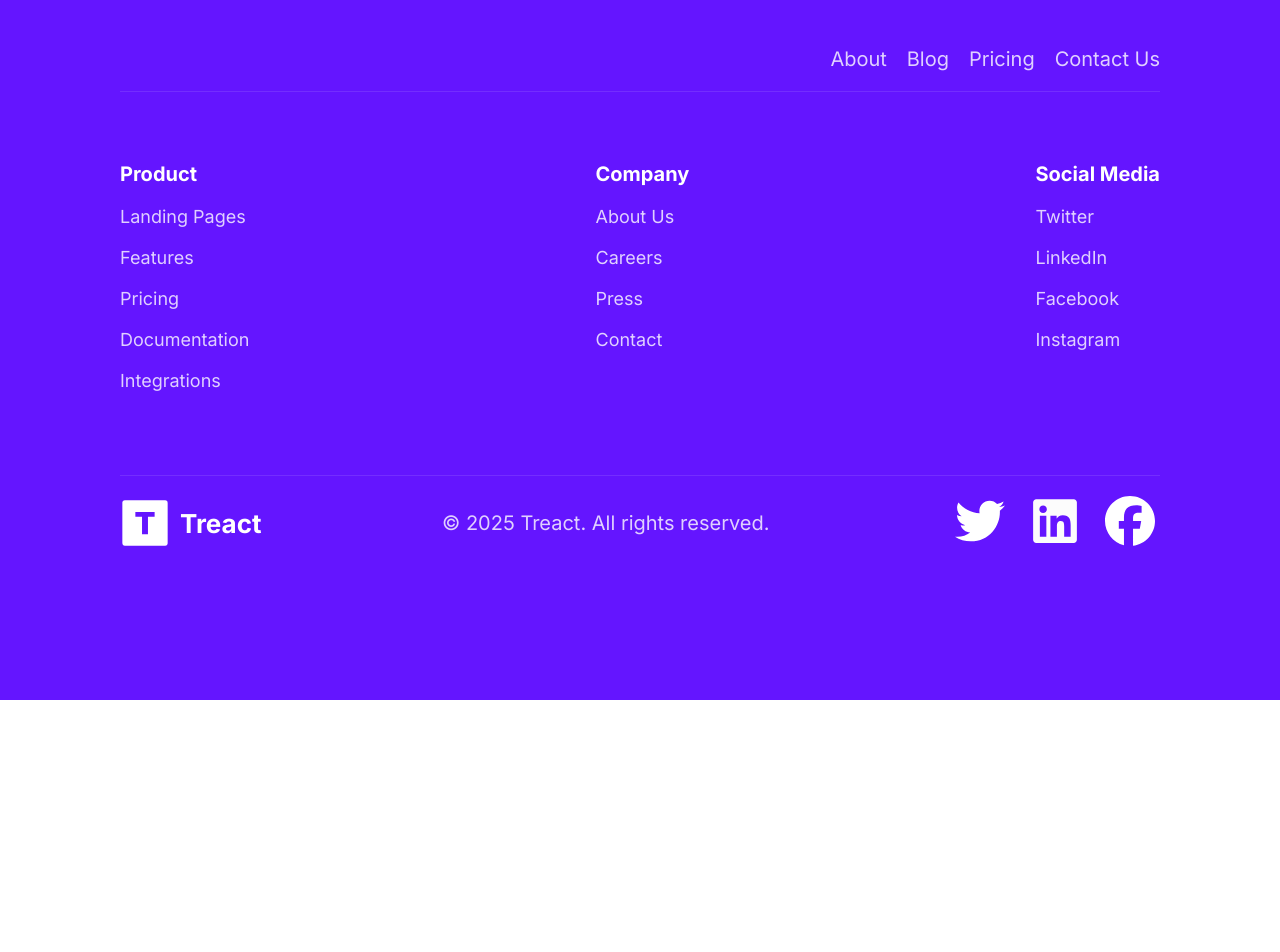
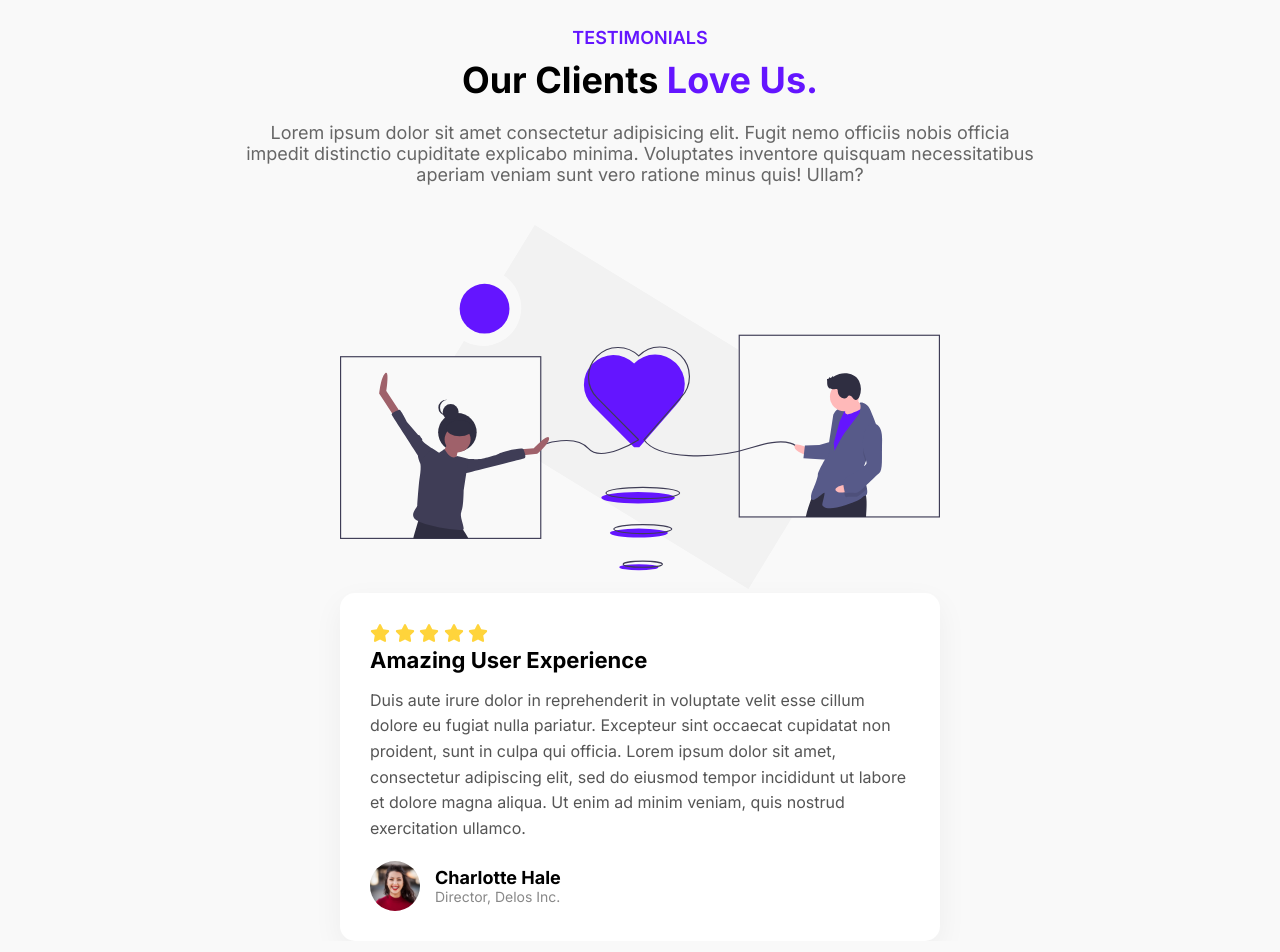
Before and after one commit to Camacho-A/FES---Treact, a plain HTML site: page index.html in a window 1280 px wide. Shown: the part 4760-5712 px from the top of the page. Before the commit the page ends 5460 px from the top, so only its background shows below. Drawn offline with Linux system fonts and the light colour scheme.

Commit message:
Testimonial Styles Added

```diff
--- a/index.html
+++ b/index.html
@@ -43,7 +43,9 @@
 						</li>
 
 						<li class="header__menu-item">
-							<a href="#signup" class="button header__menu-link button--signup">Sign Up</a>
+							<a href="#signup" class="button header__menu-link button--signup"
+								>Sign Up</a
+							>
 						</li>
 					</ul>
 				</nav>
@@ -377,6 +379,64 @@
 			</div>
 		</section>
 
+		<!-- Testimonials Section -->
+		<section class="testimonials">
+			<div class="container testimonials__container">
+				<h2 class="testimonials__tag purple">Testimonials</h2>
+				<h1 class="testimonials__title">
+					Our Clients <span class="purple">Love Us.</span>
+				</h1>
+				<p class="testimonials__description">
+					Lorem ipsum dolor sit amet consectetur adipisicing elit. Fugit nemo
+					officiis nobis officia impedit distinctio cupiditate explicabo minima.
+					Voluptates inventore quisquam necessitatibus aperiam veniam sunt vero
+					ratione minus quis! Ullam?
+				</p>
+				<div class="testimonials__image-container">
+					<img
+						src="./assets/love-illustration.c759090fa833369ad6ffb6eb19cacb3e.svg"
+						class="testimonials__image"
+					/>
+				</div>
+
+				<div class="testimonials__content">
+					<div class="testimonials__grid">
+						<div class="testimonial">
+							<div class="testimonial__icon">
+								<i><img src="./assets/star-solid.svg" alt="Affordable" /></i>
+								<i><img src="./assets/star-solid.svg" alt="Affordable" /></i>
+								<i><img src="./assets/star-solid.svg" alt="Affordable" /></i>
+								<i><img src="./assets/star-solid.svg" alt="Affordable" /></i>
+								<i><img src="./assets/star-solid.svg" alt="Affordable" /></i>
+							</div>
+
+							<h3 class="testimonial__title">Amazing User Experience</h3>
+							<p class="testimonial__para">
+								Duis aute irure dolor in reprehenderit in voluptate velit esse
+								cillum dolore eu fugiat nulla pariatur. Excepteur sint occaecat
+								cupidatat non proident, sunt in culpa qui officia. Lorem ipsum
+								dolor sit amet, consectetur adipiscing elit, sed do eiusmod
+								tempor incididunt ut labore et dolore magna aliqua. Ut enim ad
+								minim veniam, quis nostrud exercitation ullamco.
+							</p>
+						</div>
+						<div class="testimonial__bottom">
+							<div class="testimonial__profile">
+								<img
+									src="./assets/photo-1494790108377-be9c29b29330.avif"
+									alt=""
+								/>
+								<div class="testimonial__details">
+									<h2 class="testimonial__name">Charlotte Hale</h2>
+									<p class="testimonial__role">Director, Delos Inc.</p>
+								</div>
+							</div>
+						</div>
+					</div>
+				</div>
+			</div>
+		</section>
+
 		<!-- Footer -->
 		<footer class="footer">
 			<div class="container footer__container">
--- a/styles.css
+++ b/styles.css
@@ -65,7 +65,7 @@ html {
 	list-style: none;
 	display: flex;
 	gap: 30px;
-	margin:0 50px;
+	margin: 0 50px;
 	padding: 0 50px;
 }
 
@@ -355,7 +355,6 @@ html {
 	flex-direction: column;
 	gap: 20px;
 	max-width: 50%;
-
 }
 
 .value {
@@ -381,9 +380,7 @@ html {
 	display: flex;
 	align-items: center;
 	justify-content: center;
-
-}
-
+}
 
 .value__icon img {
 	width: 40px;
@@ -560,6 +557,134 @@ html {
 	filter: brightness(1.05);
 }
 
+/* Testimonials Section */
+.testimonials {
+	padding: 80px 20px;
+	background-color: #f9f9f9;
+	text-align: center;
+}
+
+.testimonials__container {
+	max-width: 1200px;
+	margin: 0 auto;
+	display: flex;
+	flex-direction: column;
+	align-items: center;
+}
+
+.testimonials__tag {
+	font-size: 18px;
+	font-weight: 600;
+	text-transform: uppercase;
+	color: #6415ff;
+	margin-bottom: 10px;
+}
+
+.testimonials__title {
+	font-size: 36px;
+	font-weight: 800;
+	margin-bottom: 20px;
+}
+
+.testimonials__description {
+	font-size: 18px;
+	color: #666;
+	max-width: 800px;
+	margin: 0 auto 40px;
+}
+
+.testimonials__content {
+	display: flex;
+	flex-wrap: wrap;
+	align-items: center;
+	justify-content: space-between;
+	gap: 40px;
+}
+
+.testimonials__grid {
+	flex: 1;
+	min-width: 300px;
+	max-width: 600px;
+	background-color: white;
+	padding: 30px;
+	border-radius: 15px;
+	box-shadow: 0 10px 30px rgba(0, 0, 0, 0.05);
+	text-align: left;
+}
+
+.testimonial__stars {
+	display: flex;
+	gap: 6px;
+	margin-bottom: 20px;
+}
+
+.testimonial__icon {
+	display: inline-block;
+}
+
+.testimonial__icon img {
+	width: 20px;
+	height: 20px;
+}
+
+.testimonial__title {
+	font-size: 22px;
+	font-weight: 700;
+	margin-bottom: 15px;
+}
+
+.testimonial__para {
+	font-size: 16px;
+	color: #555;
+	line-height: 1.6;
+	margin-bottom: 20px;
+}
+
+.testimonial__bottom {
+	display: flex;
+	align-items: center;
+	margin-top: 20px;
+}
+
+.testimonial__profile {
+	display: flex;
+	align-items: center;
+	gap: 15px;
+}
+
+.testimonial__profile img {
+	width: 50px;
+	height: 50px;
+	border-radius: 50%;
+}
+
+.testimonial__details {
+	display: flex;
+	flex-direction: column;
+}
+
+.testimonial__name {
+	font-size: 18px;
+	font-weight: bold;
+	margin: 0;
+}
+
+.testimonial__role {
+	font-size: 14px;
+	color: #888;
+}
+
+.testimonials__image-container {
+	flex: 1;
+	max-width: 600px;
+	text-align: center;
+}
+
+.testimonials__image {
+	max-width: 100%;
+	height: auto;
+}
+
 /* Footer */
 .footer {
 	background: #6415ff;
@@ -600,7 +725,7 @@ html {
 .footer__menu {
 	list-style: none;
 	display: flex;
-	gap: 20px;
+	gap: 100px;
 }
 
 .footer__menu-item {
@@ -743,8 +868,17 @@ html {
 		padding: 10px 15px;
 	}
 
+	.header__brand {
+		gap: 0;
+		margin-top: 10px;
+	}
+	.header__logo-img {
+		margin-right: 40px;
+	}
+
 	.header__logo {
 		font-size: 20px;
+		margin-right: 150px;
 	}
 
 	.header__menu {
@@ -885,7 +1019,6 @@ html {
 	.header__button {
 		margin: 0;
 	}
-
 }
 
 /* Trusted Customers */
@@ -1216,7 +1349,6 @@ html {
 @media (max-width: 768px) {
 	.values {
 		padding: 30px 10px;
-
 	}
 
 	.values__title {
```
Also changed, not shown: assets/star-solid.svg (added). Lines whose indentation alone changed are shown as unchanged.
